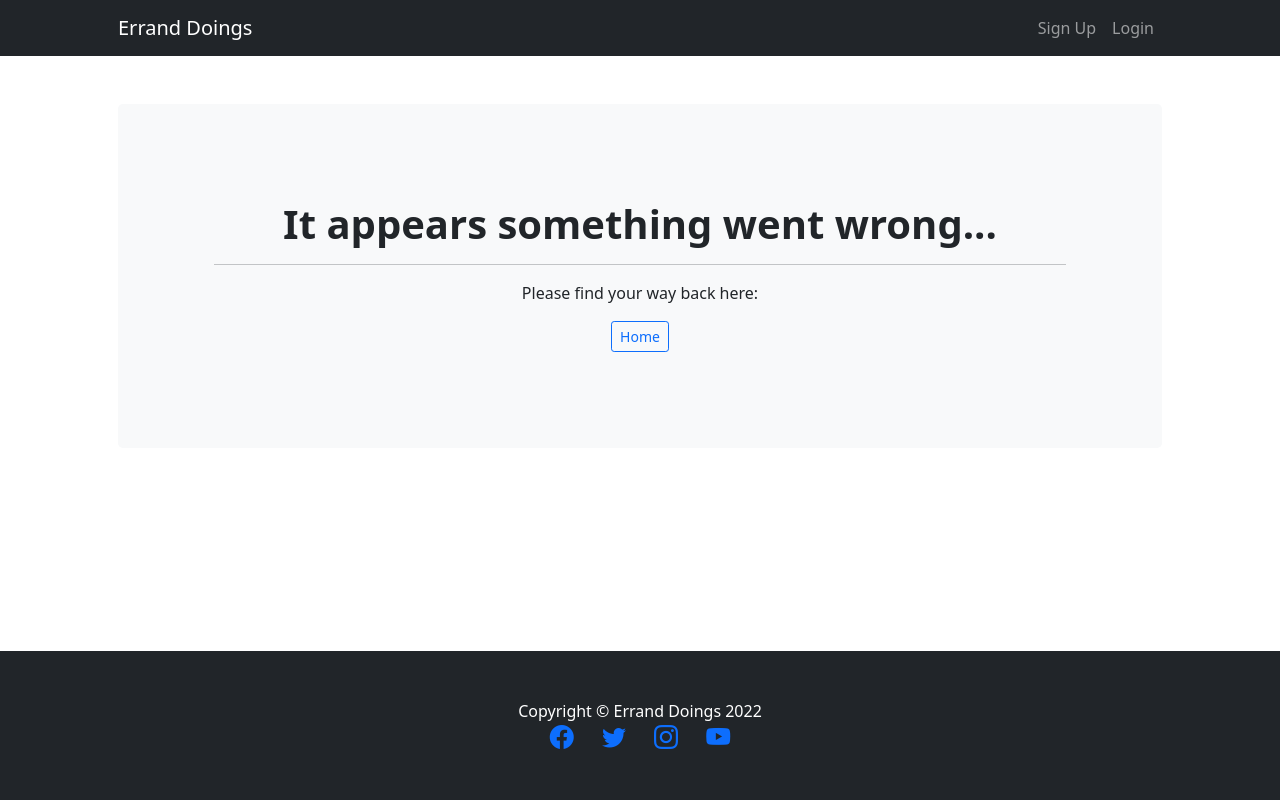
After one commit to Seamse/ci-project-four, a Django app: template templates/404.html in a window 1280 px wide. The commit adds this page. Run offline with Django 4.2, Linux system fonts and the light colour scheme; the template is opened without the code that fills it, so the values that code supplies are empty; some libraries are stand-ins or nearby versions.

Commit message:
Add 404 page

```diff
--- /dev/null
+++ b/templates/404.html
@@ -0,0 +1,16 @@
+{% extends "base.html" %}
+{% block content %}
+<!-- Page Content -->
+<section class="py-5">
+    <div class="container px-lg-5">
+        <div class="p-4 p-lg-5 bg-light rounded-3 text-center">
+            <div class="m-4 m-lg-5">
+                <h1 class="fw-bold">It appears something went wrong...</h1>
+                <hr>
+                <p>Please find your way back here:</p>
+                <a class="btn btn-outline-primary btn-sm" href="/">Home</a>
+            </div>
+        </div>
+    </div>
+</section>
+{% endblock content %}
--- a/templates/base.html
+++ b/templates/base.html
@@ -30,7 +30,7 @@
                     <li class="nav-item"><a class="nav-link active" aria-current="page" href="/">Home</a></li>
                     <li class="nav-item"><a class="nav-link" href="/logout">Logout</a></li>
                     {% else %}
-                    <li class="nav-item"><a class="nav-link active" aria-current="page" href="/register">Sign Up</a>
+                    <li class="nav-item"><a class="nav-link" aria-current="page" href="/register">Sign Up</a>
                     </li>
                     <li class="nav-item"><a class="nav-link" href="/login">Login</a></li>
                     {% endif %}
@@ -47,7 +47,8 @@
             <p class="m-0 text-white">Copyright &copy; Errand Doings 2022</p>
             <a class="h4 container" href="https://www.facebook.com/" target="_blank"><i class="bi bi-facebook"></i></a>
             <a class="h4 container" href="https://twitter.com/" target="_blank"><i class="bi bi-twitter"></i></a>
-            <a class="h4 container" href="https://www.instagram.com/" target="_blank"><i class="bi bi-instagram"></i></a>
+            <a class="h4 container" href="https://www.instagram.com/" target="_blank"><i
+                    class="bi bi-instagram"></i></a>
             <a class="h4 container" href="https://www.youtube.com/" target="_blank"><i class="bi bi-youtube"></i></a>
         </div>
     </footer>
```
